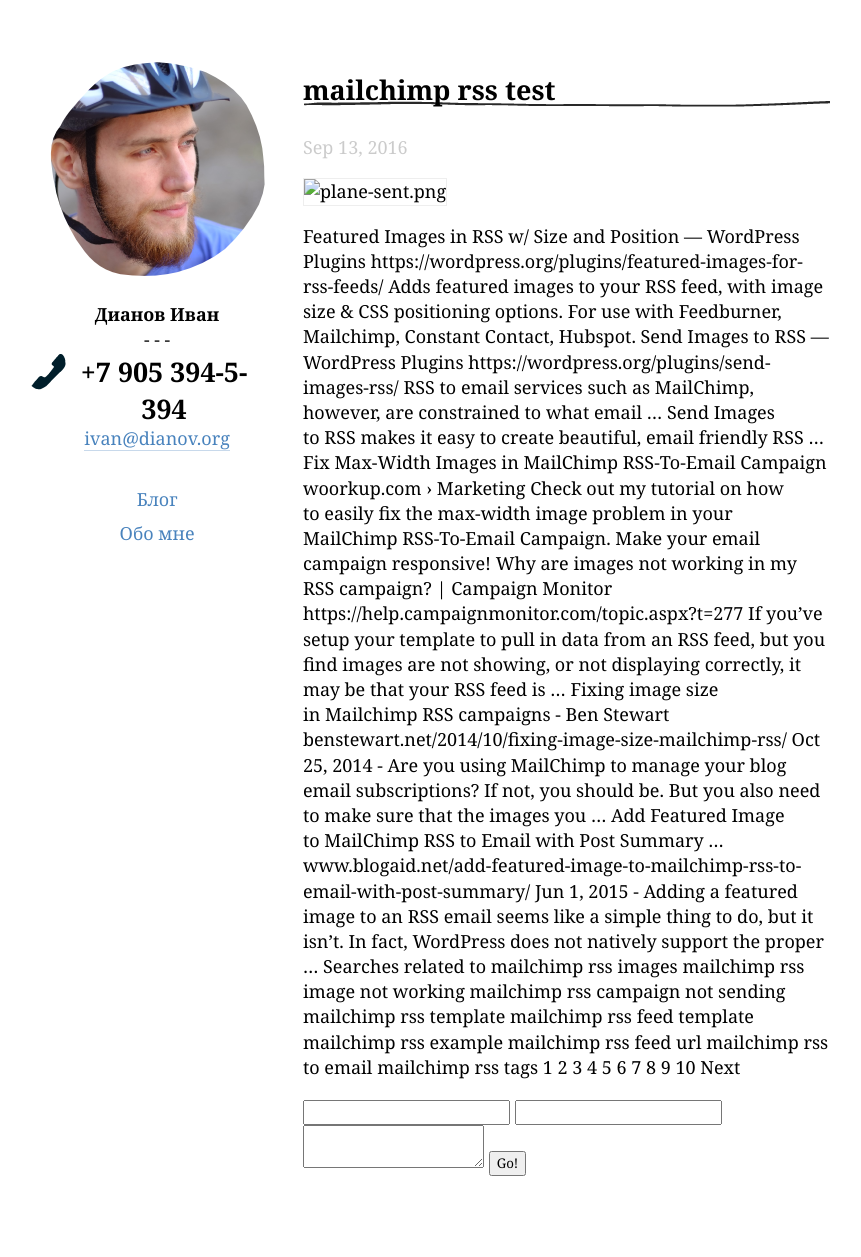
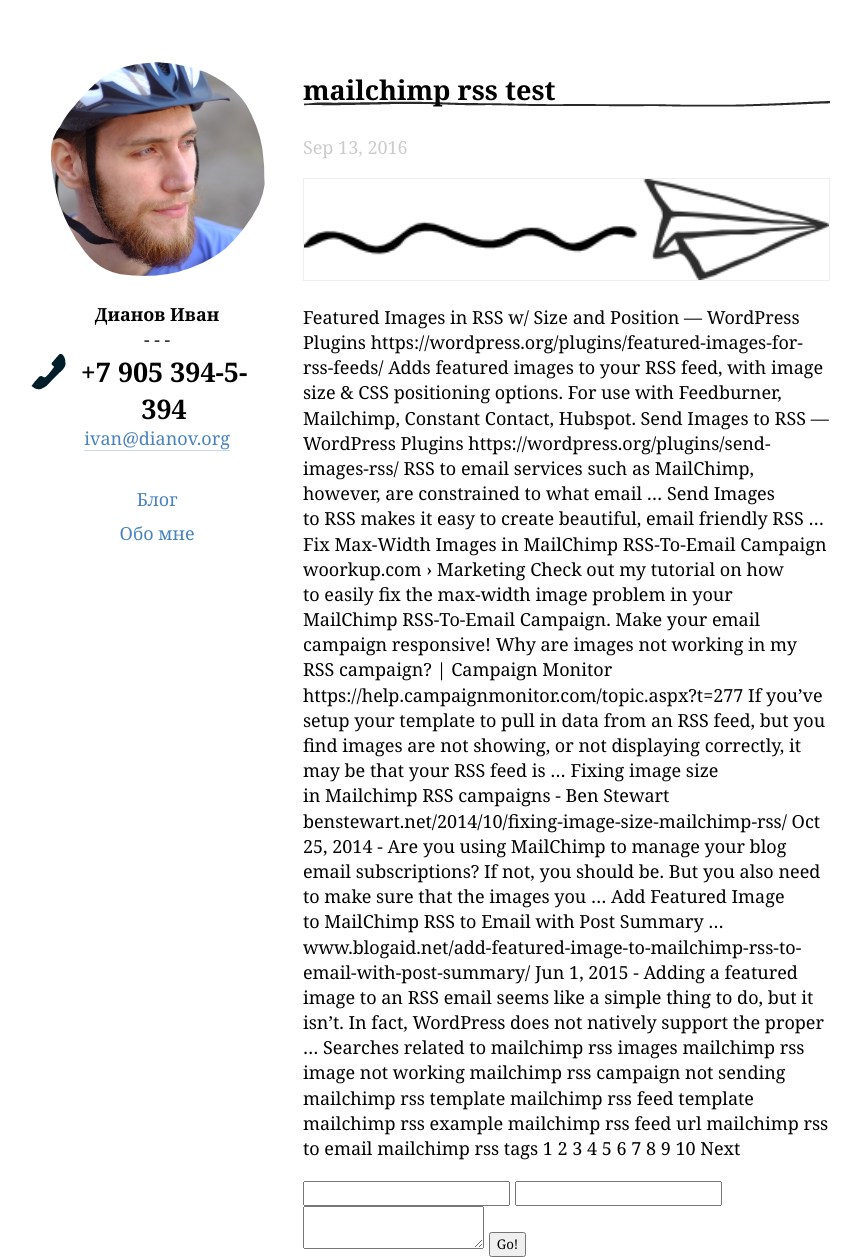
Before and after one commit to illus0r/dianov.org, a Jekyll site: the page built from _posts/2016-09-13-mailchimp-rss-test.md, in a window 1280 px wide. Shown: the whole page, without its empty margins (210-1071 px from the left). Built offline with Jekyll 4.4.1, drawn with Linux system fonts in a browser that asks for light colours; before the commit the page ends 1176 px from its top, so only the background shows below that.

Commit message:
Updated 2016-09-13-mailchimp-rss-test.md

```diff
--- a/_posts/2016-09-13-mailchimp-rss-test.md
+++ b/_posts/2016-09-13-mailchimp-rss-test.md
@@ -3,7 +3,7 @@
 published: true
 title: mailchimp rss test
 ---
-![plane-sent.png](www.dianov.org/media/img/plane-sent.png)
+![plane-sent.png](http://dianov.org/media/img/plane-sent.png)
 
 Featured Images in RSS w/ Size and Position — WordPress Plugins
 https://wordpress.org/plugins/featured-images-for-rss-feeds/
```
